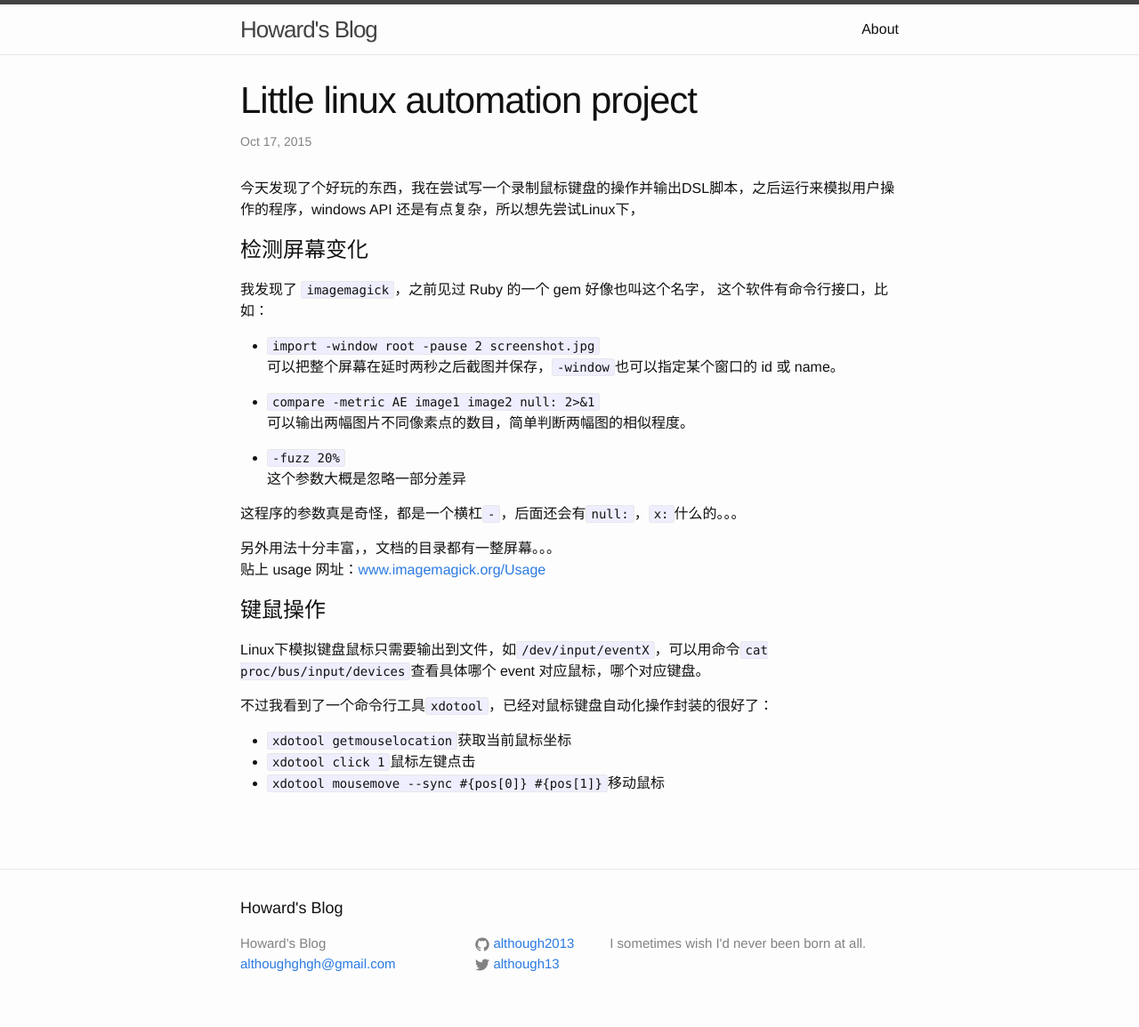
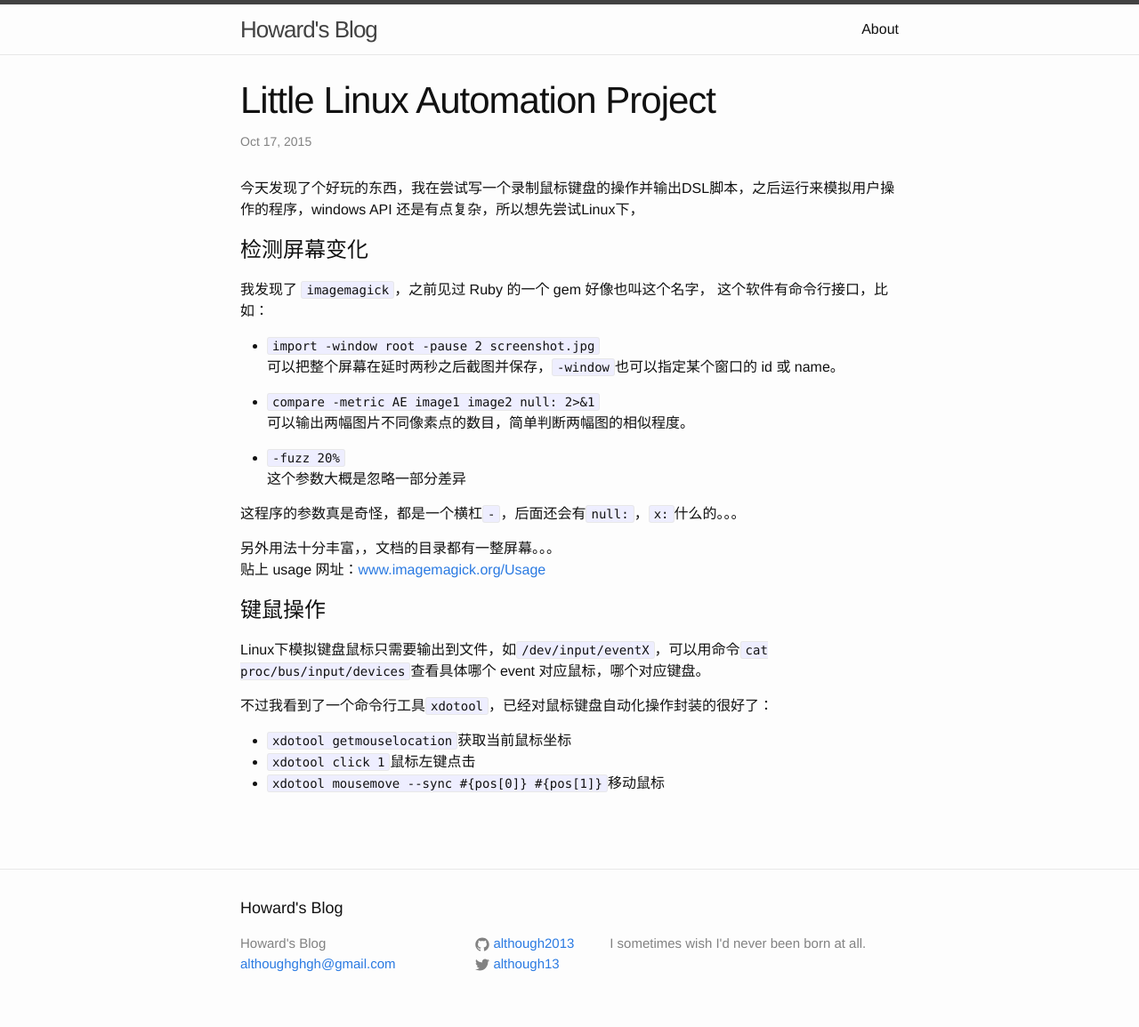
Before and after one commit to although2013/although2013.github.io, a Jekyll site: the page built from _posts/2015-10-17-little-linux-automation-project.markdown, in a window 1280 px wide. Shown: the whole page at 89% size. Built offline with Jekyll 4.4.1, drawn with Linux system fonts in a browser that asks for light colours; Markdown is read by kramdown in place of the engine named in the settings; comment, search, counter and statistics services are not loaded.

```diff
--- a/_posts/2015-08-12-conflict-posting.markdown
+++ b/_posts/2015-08-12-conflict-posting.markdown
@@ -1,6 +1,6 @@
 ---
 layout: post
-title:  "Conflict posting"
+title:  "Conflict Posting"
 date:   2015-08-12 16:40:43
 categories: jekyll update
 ---
--- a/_posts/2015-09-23-reading-notes.markdown
+++ b/_posts/2015-09-23-reading-notes.markdown
@@ -1,6 +1,6 @@
 ---
 layout: post
-title:  "Reading notes"
+title:  "Reading Notes"
 date:   2015-09-23 20:11:33
 categories: jekyll update
 ---
--- a/_posts/2015-10-17-little-linux-automation-project.markdown
+++ b/_posts/2015-10-17-little-linux-automation-project.markdown
@@ -1,6 +1,6 @@
 ---
 layout: post
-title:  "Little linux automation project"
+title:  "Little Linux Automation Project"
 date:   2015-10-17 19:08:34
 categories: jekyll update
 ---
--- a/_posts/2016-01-06-memcached-memory-managment.markdown
+++ b/_posts/2016-01-06-memcached-memory-managment.markdown
@@ -1,6 +1,6 @@
 ---
 layout: post
-title:  "Memcached memory managment"
+title:  "Memcached Memory Managment"
 date:   2016-01-06 23:52:01
 categories: jekyll update
 ---
```
